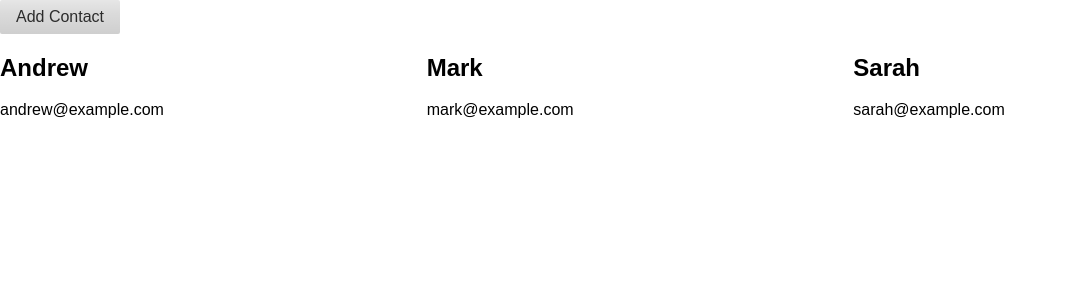
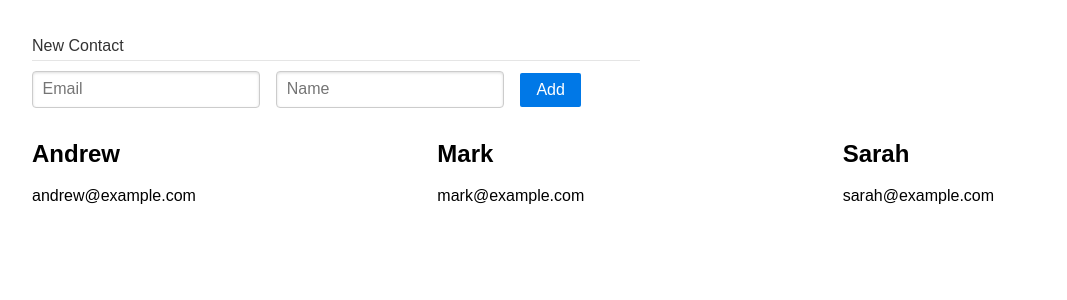
Before and after one commit to mbraga24/invoiced-crm-frontend, a React (Create React App) app: page / in a window 1280 px wide. Shown: the top 300 px of the page, without its empty margins (0-1067 px from the left). Built offline with nearby package versions, Linux system fonts and the light colour scheme.

Commit message:
Controlled Form

```diff
--- /dev/null
+++ b/src/components/AddContactForm.js
@@ -0,0 +1,41 @@
+import React, { Component } from 'react';
+
+class AddContactForm extends Component {
+
+  state = {
+    email: "",
+    name: ""
+  }
+
+  handleChange = (e) => {
+    this.setState({[e.target.name]: e.target.value })
+  }
+
+  handleSubmit = e => {
+    e.preventDefault()
+    this.props.addContact(this.state)
+    this.setState({
+      email: "",
+      name: ""
+    });
+  }
+
+  render() {
+    return (
+      <div className="pure-g">
+        <div className="pure-u-12-24">
+          <form className="pure-form" onSubmit={this.handleSubmit}>
+            <fieldset>
+                <legend>New Contact</legend>
+                <input name="email" type="email" placeholder="Email" value={this.state.email} onChange={this.handleChange} />
+                <input name="name" type="text" placeholder="Name" value={this.state.name} onChange={this.handleChange} />
+                <button type="submit" className="pure-button pure-button-primary">Add</button>
+            </fieldset>
+          </form>
+        </div>
+      </div>
+    );
+  }
+}
+
+export default AddContactForm;
--- /dev/null
+++ b/src/components/App.css
@@ -0,0 +1,7 @@
+#App {
+  margin: 2em;
+}
+
+input {
+  margin-right: 1em;
+}
--- a/src/components/App.js
+++ b/src/components/App.js
@@ -1,6 +1,8 @@
 import React, { Component } from 'react';
 import Contact from './Contact';
+import AddContactForm from './AddContactForm';
 import data from './data';
+import './App.css';
 
 
 class App extends Component {
@@ -14,19 +16,18 @@ class App extends Component {
     ))
   }
 
-  handleClick = e => {
-    e.preventDefault()
+  addContact = newContactInfo => {
     const contacts = this.state.contacts
     const newId = contacts[contacts.length - 1].id + 1
     this.setState({
-      contacts: [...this.state.contacts, { id: newId, name: `Name-${newId}`, email: `name-${newId}@example.com` } ]
+      contacts: [...this.state.contacts, { id: newId, name: newContactInfo.name , email: newContactInfo.email } ]
     })
   }
 
   render() {
     return (
-      <div id="App">
-        <a href="#" className="pure-button" onClick={this.handleClick}>Add Contact</a>
+      <div id="App" className="pure-container">
+        <AddContactForm addContact={this.addContact}/>
         <div className="pure-g">
           {this.renderContacts()}
         </div>
--- a/src/index.css
+++ b/src/index.css
@@ -1,10 +1,6 @@
 body {
-  margin: 0;
-  font-family: -apple-system, BlinkMacSystemFont, 'Segoe UI', 'Roboto', 'Oxygen',
-    'Ubuntu', 'Cantarell', 'Fira Sans', 'Droid Sans', 'Helvetica Neue',
-    sans-serif;
-  -webkit-font-smoothing: antialiased;
-  -moz-osx-font-smoothing: grayscale;
+  height: 100vh;
+  width: 100vw;
 }
 
 code {
--- a/src/index.js
+++ b/src/index.js
@@ -3,6 +3,7 @@ import ReactDOM from 'react-dom';
 import 'purecss/build/pure.css';
 import App from './components/App.js';
 import * as serviceWorker from './serviceWorker';
+import './index.css';
 
 ReactDOM.render(
   <React.StrictMode>
```
